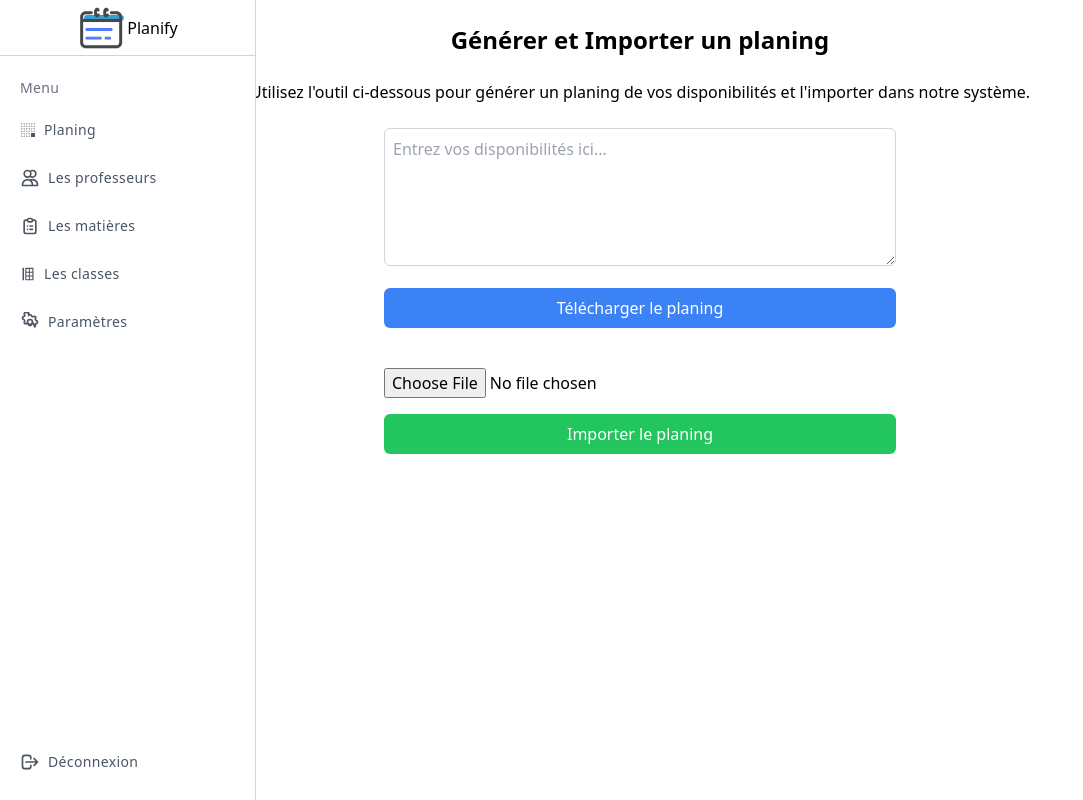
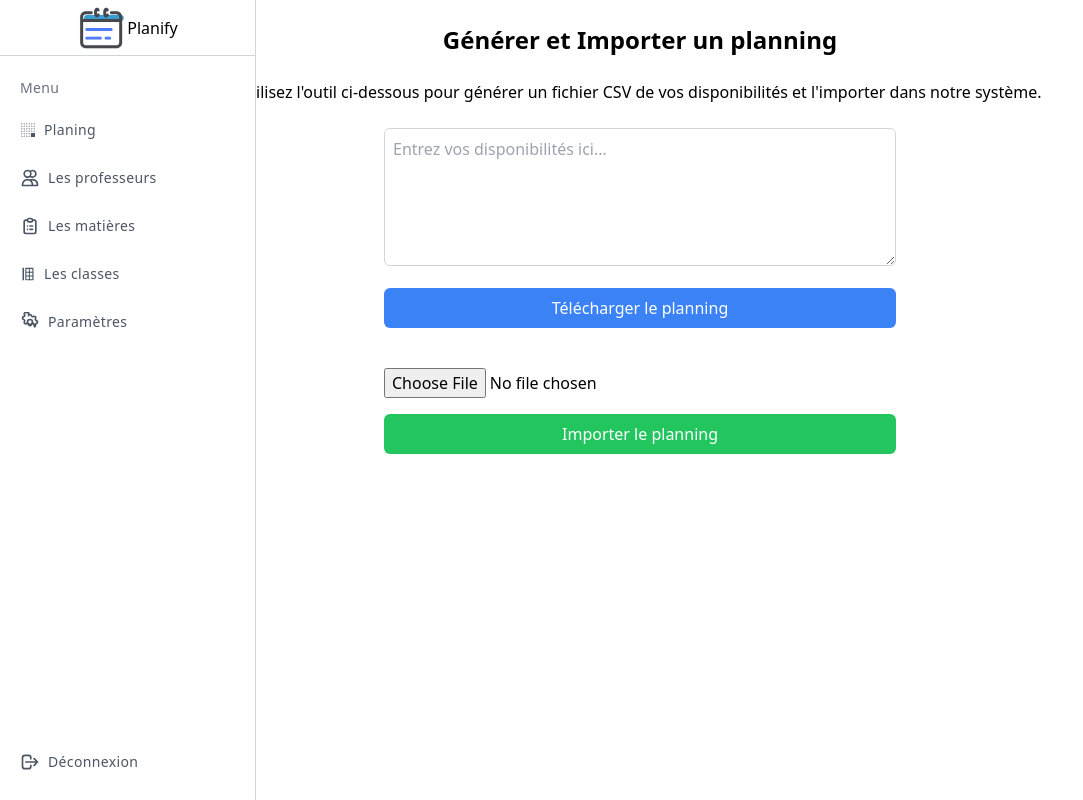
Before and after one commit to ady243/hackaton-front, a Next.js app: page /teacherCsv in a window 1280 px wide. Shown: the whole page, without its empty margins (0-1083 px from the left). Built offline with nearby package versions, Linux system fonts and the light colour scheme.

Commit message:
add bearer

```diff
--- a/src/pages/teacherCsv.tsx
+++ b/src/pages/teacherCsv.tsx
@@ -5,7 +5,7 @@ import { useAuth } from '@/context/AuthContext';
 
 function TeacherCsv() {
   const { currentUser } = useAuth();
-  const { user } = currentUser();
+  const { user, token } = currentUser();
   const [availabilityText, setAvailabilityText] = useState('');
   const [loading, setLoading] = useState(false);
   const [csvFile, setCsvFile] = useState<File | null>(null);
@@ -17,6 +17,7 @@ function TeacherCsv() {
         method: 'POST',
         headers: {
           'Content-Type': 'application/json',
+          'Authorization': `Bearer ${token}`,
         },
         body: JSON.stringify({
           download_csv: true,
@@ -57,6 +58,9 @@ function TeacherCsv() {
 
       const response = await fetch(`${baseUrl}/availabilities/import/${user?.id}`, {
         method: 'POST',
+        headers: {
+          'Authorization': `Bearer ${token}`,
+        },
         body: formData,
       });
 
@@ -74,8 +78,8 @@ function TeacherCsv() {
 
   return (
     <div className="flex flex-col items-center p-6 space-y-6">
-      <h1 className="text-2xl font-bold">Générer et Importer un planing</h1>
-      <p className="text-center">Utilisez l&apos;outil ci-dessous pour générer un planing de vos disponibilités et l&apos;importer dans notre système.</p>
+      <h1 className="text-2xl font-bold">Générer et Importer un planning</h1>
+      <p className="text-center">Utilisez l&apos;outil ci-dessous pour générer un fichier CSV de vos disponibilités et l&apos;importer dans notre système.</p>
 
       <div className="w-full max-w-lg">
         <textarea
@@ -90,7 +94,7 @@ function TeacherCsv() {
           className="w-full bg-blue-500 text-white px-4 py-2 rounded-md hover:bg-blue-600 mb-4"
           disabled={loading}
         >
-          {loading ? <Loader /> : 'Télécharger le planing'}
+          {loading ? <Loader /> : 'Télécharger le planning'}
         </button>
       </div>
 
@@ -106,7 +110,7 @@ function TeacherCsv() {
           className="w-full bg-green-500 text-white px-4 py-2 rounded-md hover:bg-green-600"
           disabled={loading}
         >
-          {loading ? <Loader /> : 'Importer le planing'}
+          {loading ? <Loader /> : 'Importer le planning'}
         </button>
       </div>
     </div>
```
